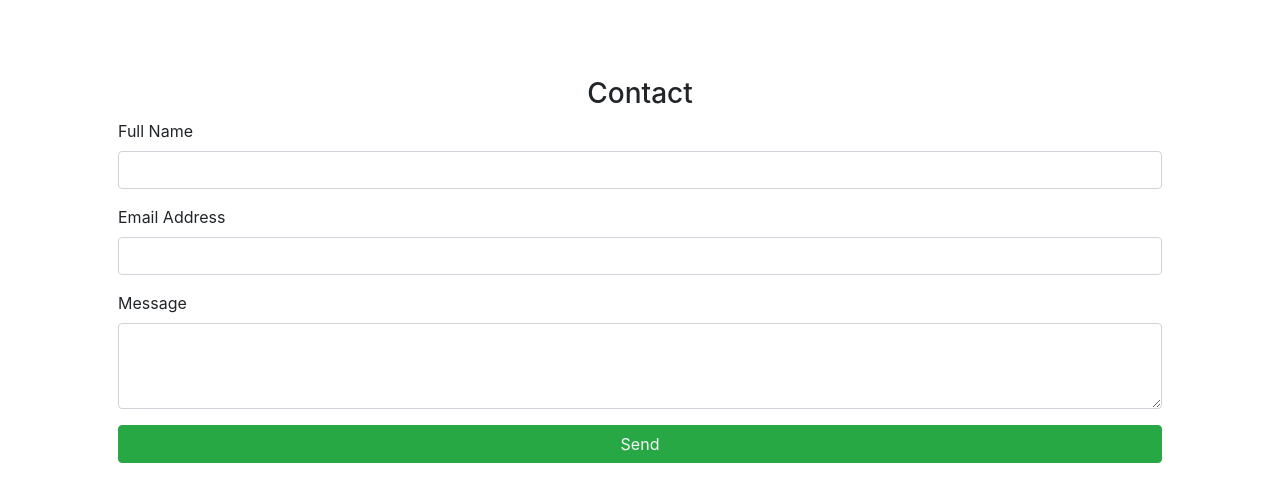
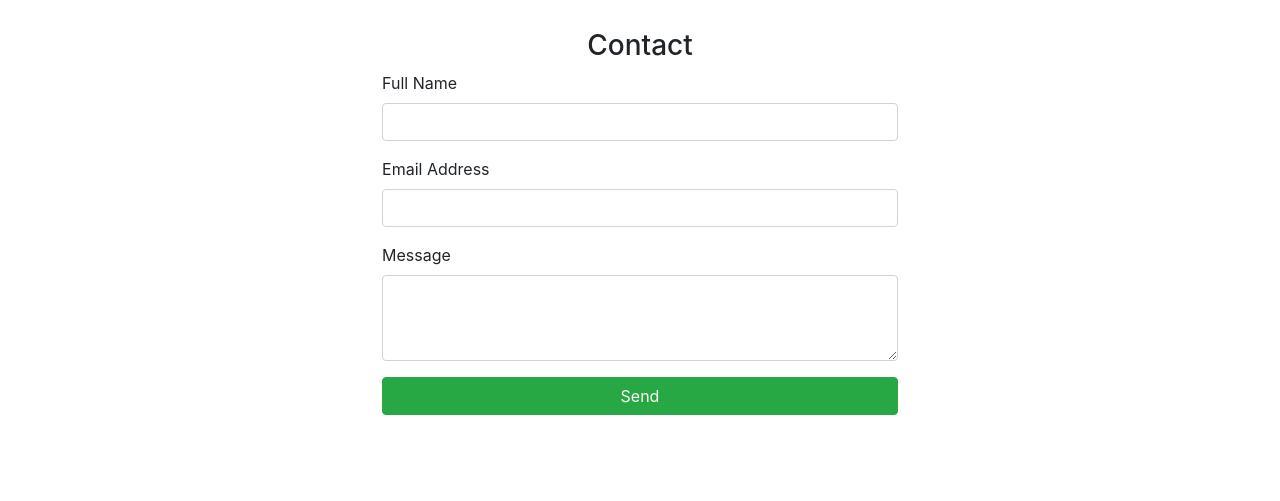
Before and after one commit to ptfernandez0724/s11-a, a plain HTML site: page index.html in a window 1280 px wide. Shown: the part 1255-1756 px from the top of the page. After the commit the page ends 1686 px from the top, so only its background shows below. Drawn offline with nearby package versions, Linux system fonts and the light colour scheme.

Commit message:
modified activity code

```diff
--- a/index.html
+++ b/index.html
@@ -69,35 +69,38 @@
 
     <!-- S11 Activity -->
 
-    <div class="container p-5">
+
         <h3 class="text-center">Contact</h3>
-        <div class="row">
-            <div class="col-md col-sm-12">
+        <div class="row justify-content-center">
+            <div class="col-md-5 col-sm-12">
+                <form>
+                    <div class="form-group">
                         <label for="fullname">Full Name</label>
                         <input type="text" class="form-control" id="fullname">
                     </div>
-        </div>
 
-        <div class="row pt-3">
-            <div class="col-md col-sm-12">
+
+                <div class="form-group">
                     <label for="email">Email Address</label>
                     <input type="email" class="form-control" id="email">
                 </div>
+
+
+                <div class="form-group">
+                    <label for="message">Message</label>
+                    <textarea class="form-control" rows="3"></textarea>
                 </div>
-        <div class="row pt-3">
-            <div class="col-md col-sm-12">
-                <label for="message">Message</label>
-                <textarea class="form-control" id="message" rows="3"></textarea>
+
+
+                <div class="form-group">
+                    <button type="submit" class="btn btn-success btn-block text-light">Send</button>
                 </div>
-        </div>
-        <div class="row pt-3">
-            <div class="col-md col-sm-12">
-                <button type="submit" class="btn btn-success btn-block text-light">Send</button>
+                </form>
             </div>
         </div>
 
 
-        </div>
+
 
 
 
```
Lines whose indentation alone changed are shown as unchanged.
